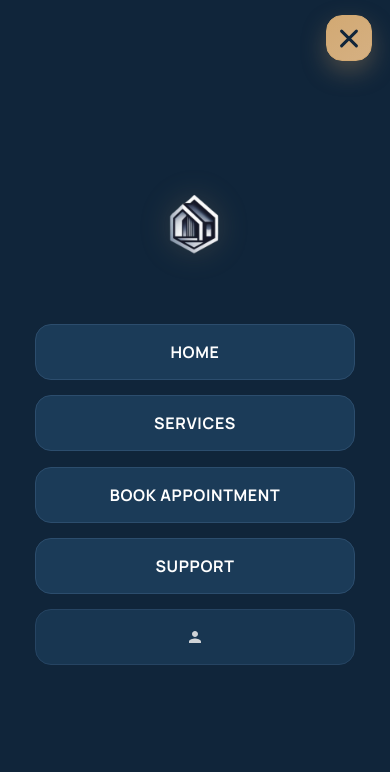
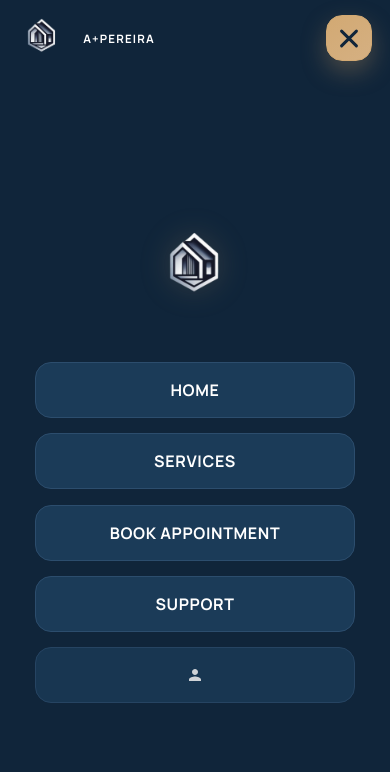
Before and after one commit to pereira2003/web_ABPEREIRA, a plain HTML site: page Vistas/index.html in a window 390 px wide. Both pictures are taken after a click on the button 348 px from the left and 38 px from the top of the page. Shown: the top 772 px of the page. Drawn offline with nearby package versions, Linux system fonts and the light colour scheme; no server answers.

Commit message:
Corrige alineacion del menu movil

```diff
--- a/styles/menu.css
+++ b/styles/menu.css
@@ -13,8 +13,8 @@
     --menu-text-soft: #d9e3ee;
     --menu-border: #2c4d6d;
     --menu-shadow: 0 10px 26px rgba(7, 18, 32, 0.16);
-    --menu-mobile-height: 68px;
-    --menu-mobile-height-sm: 62px;
+    --menu-mobile-height: 82px;
+    --menu-mobile-height-sm: 76px;
     --menu-transition: 0.32s cubic-bezier(0.22, 1, 0.36, 1);
 }
 
@@ -265,7 +265,7 @@
         width: 100%;
         max-width: 100%;
         margin: 0;
-        padding: 0.75rem 1.15rem 0.75rem 1rem;
+        padding: max(0.75rem, env(safe-area-inset-top)) 1.15rem 0.75rem 1rem;
         background: var(--menu-bg);
         border: 0;
         border-radius: 0;
@@ -311,8 +311,11 @@
         flex-direction: column; /* Cambiado a columna para acomodar el logo arriba */
         align-items: center;
         justify-content: center;
-        inset: 0;
-        padding: 1rem;
+        top: var(--menu-mobile-height);
+        right: 0;
+        bottom: 0;
+        left: 0;
+        padding: 1rem 1rem calc(1rem + env(safe-area-inset-bottom));
         box-sizing: border-box;
         background: var(--menu-bg);
         z-index: 1050;
@@ -360,7 +363,7 @@
 
     .menu.container {
         min-height: var(--menu-mobile-height-sm);
-        padding: 0.65rem 1rem 0.65rem 0.85rem;
+        padding: max(0.65rem, env(safe-area-inset-top)) 1rem 0.65rem 0.85rem;
     }
 
     .logo-img {
@@ -374,7 +377,8 @@
     }
 
     .nav-overlay {
-        padding: 0.85rem;
+        top: var(--menu-mobile-height-sm);
+        padding: 0.85rem 0.85rem calc(0.85rem + env(safe-area-inset-bottom));
     }
 
     .nav-overlay ul {
```
